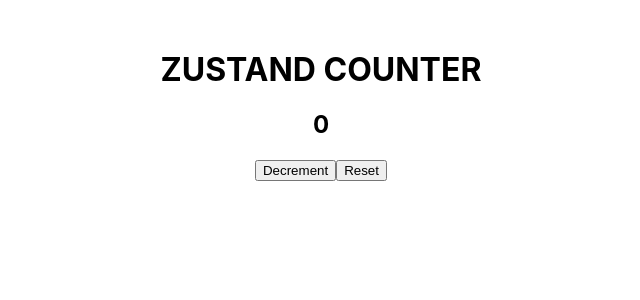
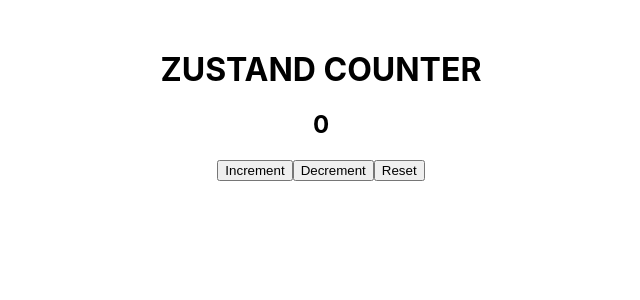
Before and after one commit to SrayaSreedharan/Zustand, a React (Create React App) app: page / in a window 1280 px wide. Shown: the top 300 px of the page, without its empty margins (319-959 px from the left). Built offline with nearby package versions, Linux system fonts and the light colour scheme.

Commit message:
feat(store): add Zustand counter store with increment, decrement, and reset actions

```diff
--- a/src/App.js
+++ b/src/App.js
@@ -8,7 +8,7 @@ function App() {
     <div style={{ textAlign: 'center', marginTop: '50px' }}>
       <h1>ZUSTAND COUNTER</h1>
       <h2>{count}</h2>
-      {/* <button onClick={increment}>Increment</button> */}
+      <button onClick={increment}>Increment</button>
       <button onClick={decrement}>Decrement</button>
       <button onClick={reset}>Reset</button>
     </div>
```
